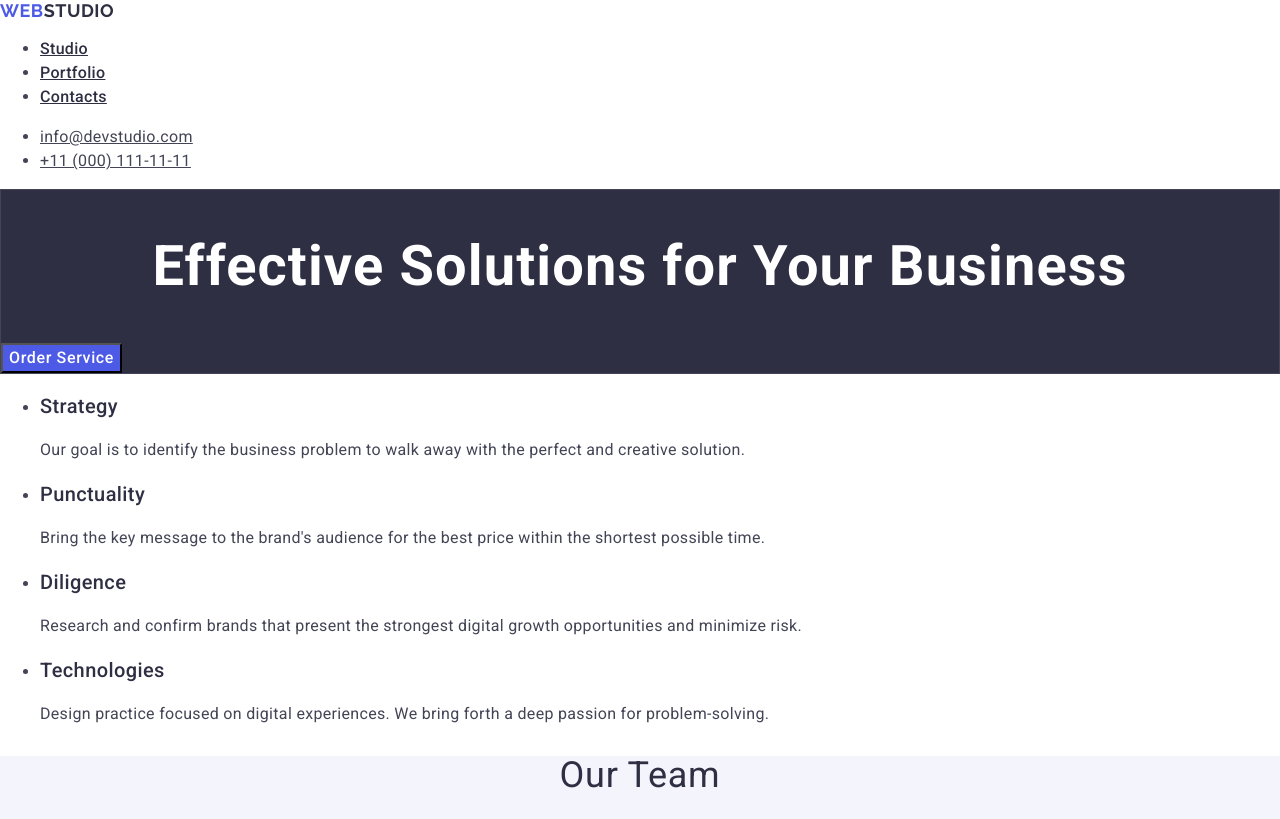
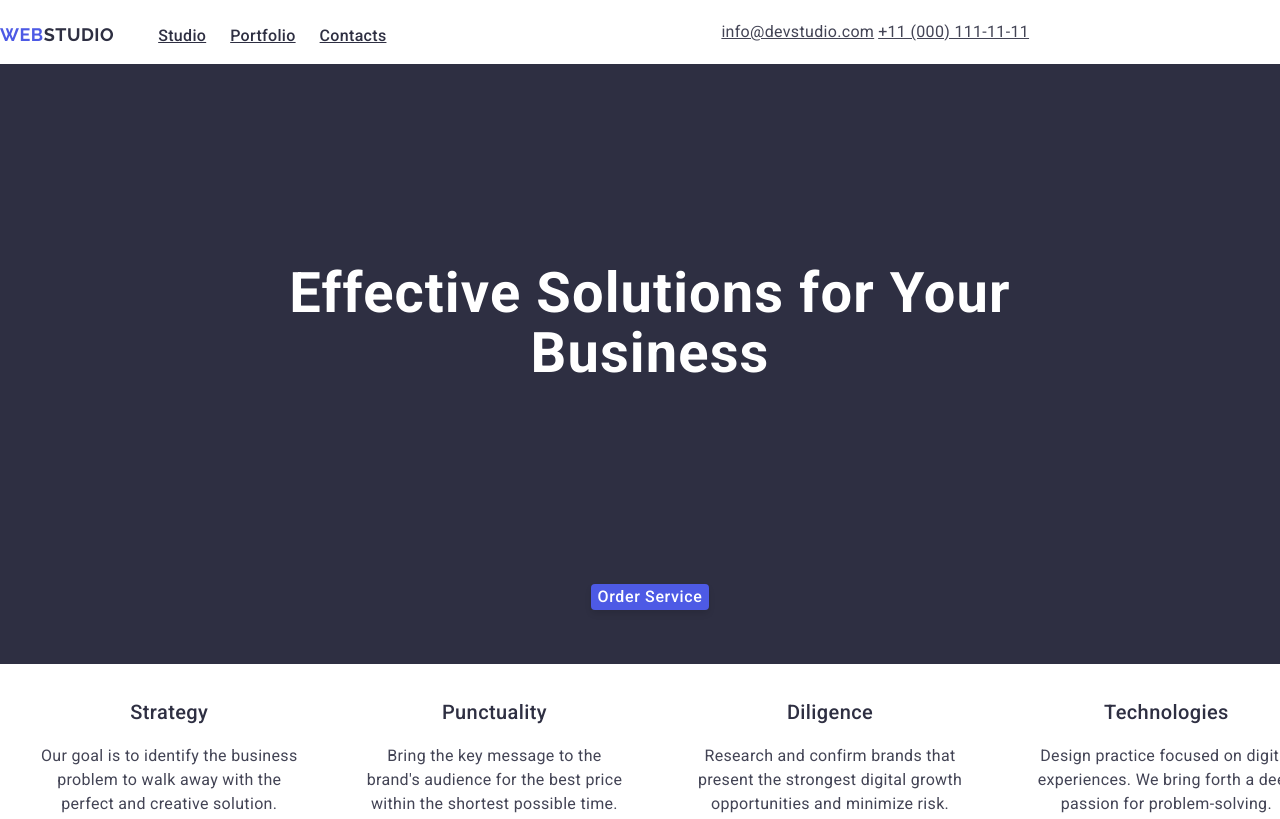
Before and after one commit to Emirhan-bs/goit-markup-hw-02, a plain HTML site: page index.html in a window 1280 px wide. Shown: the top 819 px of the page. Drawn offline with nearby package versions, Linux system fonts and the light colour scheme.

Commit message:
değiştirme

```diff
--- a/css/styles.css
+++ b/css/styles.css
@@ -4,6 +4,8 @@ body {
   font-weight: 400;
   background-color: #ffffff;
   color: #434455;
+  width: 1300px;
+  height: 60px;
 }
 p,
 h2 {
@@ -11,15 +13,67 @@ h2 {
   font-family: "roboto", sans-serif;
   font-weight: 400;
 }
+.all-header {
+  position: relative;
+  border: 1px solid none;
+}
+.all-header .all-header-container,
+.header {
+  box-sizing: border-box;
+  display: flex;
+  gap: 24px;
+  align-items: stretch;
+  flex-direction: row;
+}
+.header-all {
+  border: none;
+  display: inline-block;
+  position: relative;
+  padding: 0px;
+  margin-left: auto;
+}
+.all-header .all-header-logo {
+  border: 1px solid none;
+  margin-left: auto;
+  margin-top: 24px;
+  display: inline-block;
+}
+.all-header .header-one {
+  border: 1px solid none;
+  display: inline-block;
+  margin-left: auto;
+  margin-bottom: 0%;
+  position: relative;
+}
+.address {
+  display: inherit;
+  border: none;
+  position: relative;
+  margin: auto;
+  padding: 0%;
+}
+.address .mail {
+  display: inline-block;
+  margin-left: 0%;
+}
+.address .phone {
+  display: inline-block;
+  margin-left: 0%;
+}
+
 /* Bütün Gövde Bitti */
 /* H1 ve Buton */
 .section-main {
   font-family: "Roboto", sans-serif;
   font-weight: 700;
+  width: 1300px;
+  height: 600px;
   color: #434455;
   letter-spacing: 2%;
-  border: 1px solid;
+  border: 1px solid none;
   background-color: #2e2f42;
+  text-align: center;
+  display: inline-block;
 }
 .section-text {
   color: white;
@@ -27,6 +81,9 @@ h2 {
   line-height: 1.07;
   text-align: center;
   letter-spacing: 0.02em;
+  pad: 100px;
+  margin: 200px;
+  display: flex;
 }
 .section-button {
   font-family: "Roboto", sans-serif;
@@ -37,6 +94,11 @@ h2 {
   background-color: #4d5ae5;
   color: white;
   cursor: pointer;
+  display: inline-block;
+  pad: 10px 20px;
+  border-radius: 4px;
+  border: none;
+  box-shadow: 0px 4px 6px rgba(0, 0, 0, 0.1);
 }
 .section-button:hover {
   background-color: #404bbf;
@@ -107,6 +169,20 @@ p {
 }
 /* Bütün Paragraflar BİTTİ */
 /* Section second part */
+.second {
+  display: flex;
+  gap: 0px;
+  border: none;
+}
+.second .second-part {
+  display: flex;
+  gap: 5%;
+  position: relative;
+}
+.second .second-one {
+  text-align: center;
+  display: inline-block;
+}
 .second .second-part .second-part-title {
   font-weight: 500;
   font-size: 20px;
@@ -159,7 +235,7 @@ p {
   color: #4d5ae5;
 }
 .footer .footer-logo .footer-logo-studio {
-  color: #2e2f42;
+  color: #f4f4fd;
 }
 .footer .footer-paragraf {
   line-height: 1.5;
@@ -172,6 +248,12 @@ p {
 /* Out TEAM */
 .our-team {
   background-color: #f4f4fd;
+  border: 1px solid none;
+  text-align: center;
+  width: 1300px;
+  height: 600px;
+  margin: 0%;
+  padding: 0%;
 }
 .our-team .our-team-title {
   font-size: 36px;
@@ -183,6 +265,14 @@ p {
 }
 .our-team .our-team-photo {
   background-color: #ffffff;
+  display: inline-block;
+  text-align: center;
+  border-radius: 6%;
+  box-shadow: 0px 4px 6px rgba(0, 0, 0, 0.1);
+}
+.our-team-long {
+  display: flex;
+  gap: 4%;
 }
 .our-team .our-team-photo .our-team-photo-title {
   font-weight: 500;
@@ -199,22 +289,28 @@ p {
 }
 /* Our TEAM BİTTİ */
 /* Our Portfolio */
-.kısım-bir ul {
+.third .third-all {
+  display: flex;
+  border: 1px solid none;
+}
+.third .third-one {
   margin: 0px;
   padding: 0px;
   border-radius: 6px;
   display: flex;
-  gap: 12px;
+  gap: 50px;
   list-style: none;
   text-align: center;
+  flex-direction: row;
 }
-.kısım-iki ul {
+.third .third-two {
   margin: 0px;
   padding: 0px;
   border-radius: 6px;
   display: flex;
-  gap: 12px;
+  gap: 50px;
   list-style: none;
-  text-align: left;
+  text-align: center;
+  flex-direction: row;
 }
 /* Our Portfolio BİTTİ */
--- a/index.html
+++ b/index.html
@@ -20,29 +20,41 @@
   </head>
   <body>
     <!-- Header -->
-    <header>
+    <header class="all-header">
+      <div class="all-header-container">
         <nav>
+          <div class="all-header-logo">
             <a class="logo">WEB<span class="logo-part-2">Studio</span> </a>
+          </div>
+          <div class="header-all">
             <ul class="header">
-          <li><a class="header-studio" href="./index.html">Studio</a></li>
-          <li><a class="header-studio" href="">Portfolio</a></li>
-          <li><a class="header-studio" href="">Contacts</a></li>
+              <li class="header-one">
+                <a class="header-studio" href="./index.html">Studio</a>
+              </li>
+              <li class="header-one">
+                <a class="header-studio" href="">Portfolio</a>
+              </li>
+              <li class="header-one">
+                <a class="header-studio" href="">Contacts</a>
+              </li>
             </ul>
+          </div>
         </nav>
         <address class="address">
           <ul>
-          <li>
+            <li class="mail">
               <a class="address-mail" href="mailto:info@devstudio.com"
                 >info@devstudio.com</a
               >
             </li>
-          <li>
+            <li class="phone">
               <a class="address-mail" href="tel:+110001111111"
                 >+11 (000) 111-11-11</a
               >
             </li>
           </ul>
         </address>
+      </div>
     </header>
     <!-- Header Bitti-->
 
@@ -62,28 +74,28 @@
       <section class="second">
         <h2></h2>
         <ul class="second-part">
-          <li>
+          <li class="second-one">
             <h3 class="second-part-title">Strategy</h3>
             <p class="second-part-paragraf">
               Our goal is to identify the business problem to walk away with the
               perfect and creative solution.
             </p>
           </li>
-          <li>
+          <li class="second-one">
             <h3 class="second-part-title">Punctuality</h3>
             <p class="second-part-paragraf">
               Bring the key message to the brand's audience for the best price
               within the shortest possible time.
             </p>
           </li>
-          <li>
+          <li class="second-one">
             <h3 class="second-part-title">Diligence</h3>
             <p class="second-part-paragraf">
               Research and confirm brands that present the strongest digital
               growth opportunities and minimize risk.
             </p>
           </li>
-          <li>
+          <li class="second-one">
             <h3 class="second-part-title">Technologies</h3>
             <p class="second-part-paragraf">
               Design practice focused on digital experiences. We bring forth a
@@ -95,7 +107,7 @@
       <!-- Our Team-->
       <section class="our-team">
         <h2 class="our-team-title">Our Team</h2>
-        <ul>
+        <ul class="our-team-long">
           <li class="our-team-photo">
             <img
               src="images/img-3.jpg"
@@ -142,7 +154,7 @@
       <!-- Our Portfolio  -->
       <section class="third">
         <h2 class="third-title">Our Portfolio</h2>
-        <ul>
+        <ul class="third-one">
           <li class="third-photo">
             <img
               src="./images/bank-app.jpg"
@@ -173,6 +185,8 @@
             <h3 class="third-photo-title">Meditation App</h3>
             <p class="third-photo-paragraf">App</p>
           </li>
+        </ul>
+        <ul class="third-two">
           <li>
             <img
               src="./images/taxi-service.jpg"
```
Lines whose indentation alone changed are shown as unchanged.
